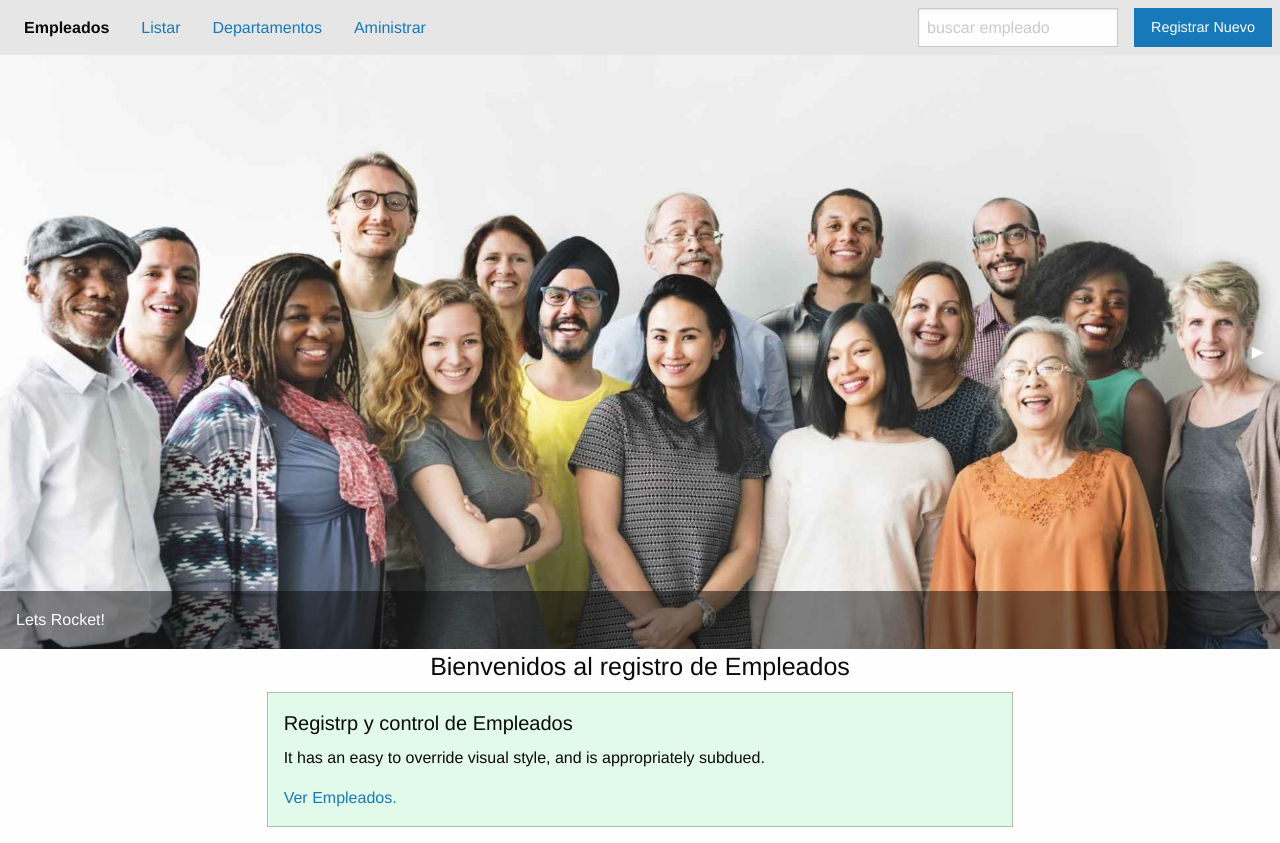
After one commit to ronaldperaza/employeedDjango, a Django app: template src/templates/inicio.html in a window 1280 px wide. The commit adds this page. Run offline with Django 3.2, Linux system fonts and the light colour scheme; the template is opened without the code that fills it, so the values that code supplies are empty; some libraries are stand-ins or nearby versions.

Commit message:
adding styles

```diff
--- a/src/applications/persona/urls.py
+++ b/src/applications/persona/urls.py
@@ -6,7 +6,8 @@ from . import views
 app_name = "persona_app"
 
 urlpatterns = [
-    path('listar-todo-empleado/', views.ListAllEmpleado.as_view()),
+    path('', views.InicioView .as_view(), name='inicio'),
+    path('listar-todo-empleado/', views.ListAllEmpleado.as_view(), name='empleados_all'),
     path('listar-por-area/<shorname>', views.ListByAreaEmpleado.as_view()),
     path('buscar-empleado/', views.listEmpleadoByKwords.as_view()),
     path('listar-habilidades-empleado/', views.ListHabilidadesEmpleado.as_view()),
--- a/src/applications/persona/views.py
+++ b/src/applications/persona/views.py
@@ -11,10 +11,14 @@ from django.views.generic import (
 
 from .models import Empleado
 
+class InicioView(TemplateView):
+    """ Vista que carga la pagiande inicio """
+    template_name = "inicio.html"
+
 class ListAllEmpleado(ListView):
     """ lista de todos los empleado """
     template_name = "persona/list_all.html"
-    paginate_by = 3
+    paginate_by = 4
     ordering = 'firts_name'
     model = Empleado
     context_object_name = "lista"
--- /dev/null
+++ b/src/templates/includes/header.html
@@ -0,0 +1,18 @@
+<div class="top-bar">
+  <div class="top-bar-left">
+    <ul class="dropdown menu" data-dropdown-menu>
+      <li class="menu-text">Empleados</li>
+      <li>
+        <a href="{% url 'persona_app:empleados_all' %}">Listar</a>
+      </li>
+      <li><a href="#">Departamentos</a></li>
+      <li><a href="#">Aministrar</a></li>
+    </ul>
+  </div>
+  <div class="top-bar-right">
+    <ul class="menu">
+      <li><input type="search" placeholder="buscar empleado"></li>
+      <li><button type="button" class="button">Registrar Nuevo</button></li>
+    </ul>
+  </div>
+</div>
--- /dev/null
+++ b/src/templates/inicio.html
@@ -0,0 +1,75 @@
+{% extends 'base.html' %} {% load static %}
+<!DOCTYPE html>
+<html lang="en">
+  <head>
+    <meta charset="UTF-8" />
+    <meta name="viewport" content="width=device-width, initial-scale=1.0" />
+    <title>{% block title %} Sistema de Empleado{% endblock title %}</title>
+  </head>
+  <body>
+    {% block content %} {% include 'includes/header.html' %} {% comment %}
+    inicio pagina portada {% endcomment %}
+
+    <div
+      class="orbit"
+      role="region"
+      aria-label="Favorite Space Pictures"
+      data-orbit
+    >
+      <div class="orbit-wrapper">
+        <div class="orbit-controls">
+          <button class="orbit-previous">
+            <span class="show-for-sr">Previous Slide</span>&#9664;&#xFE0E;
+          </button>
+          <button class="orbit-next">
+            <span class="show-for-sr">Next Slide</span>&#9654;&#xFE0E;
+          </button>
+        </div>
+        <ul class="orbit-container">
+          <li class="is-active orbit-slide">
+            <figure class="orbit-figure">
+              <img
+                class="orbit-image"
+                src="{% static 'img/20.jpg' %}"
+                alt="Space"
+              />
+              <figcaption class="orbit-caption">
+                Space, the final frontier.
+              </figcaption>
+            </figure>
+          </li>
+          <li class="orbit-slide">
+            <figure class="orbit-figure">
+              <img
+                class="orbit-image"
+                src="{% static 'img/30.jpg' %}"
+                alt="Space"
+              />
+              <figcaption class="orbit-caption">Lets Rocket!</figcaption>
+            </figure>
+          </li>
+        </ul>
+      </div>
+    </div>
+    {% comment %} fin pagina de portada {% endcomment %} {% comment %} Bloque de
+    bienvenida {% endcomment %}
+
+    <div class="grid-x align-center">
+      <h1 class="cell large-8" style="font-size: 25px; text-align: center">
+        Bienvenidos al registro de Empleados
+      </h1>
+      <div class="cell large-7">
+        <div class="callout success">
+          <h5>Registrp y control de Empleados</h5>
+          <p>
+            It has an easy to override visual style, and is appropriately
+            subdued.
+          </p>
+          <a href="#">Ver Empleados.</a>
+        </div>
+      </div>
+    </div>
+
+    {% comment %} Fin bloque bienvenida {% endcomment %} {% endblock content %}
+  </body>
+</html>
```
Also changed, not shown: src/templates/persona/list_all.html (+46 -6 lines).
